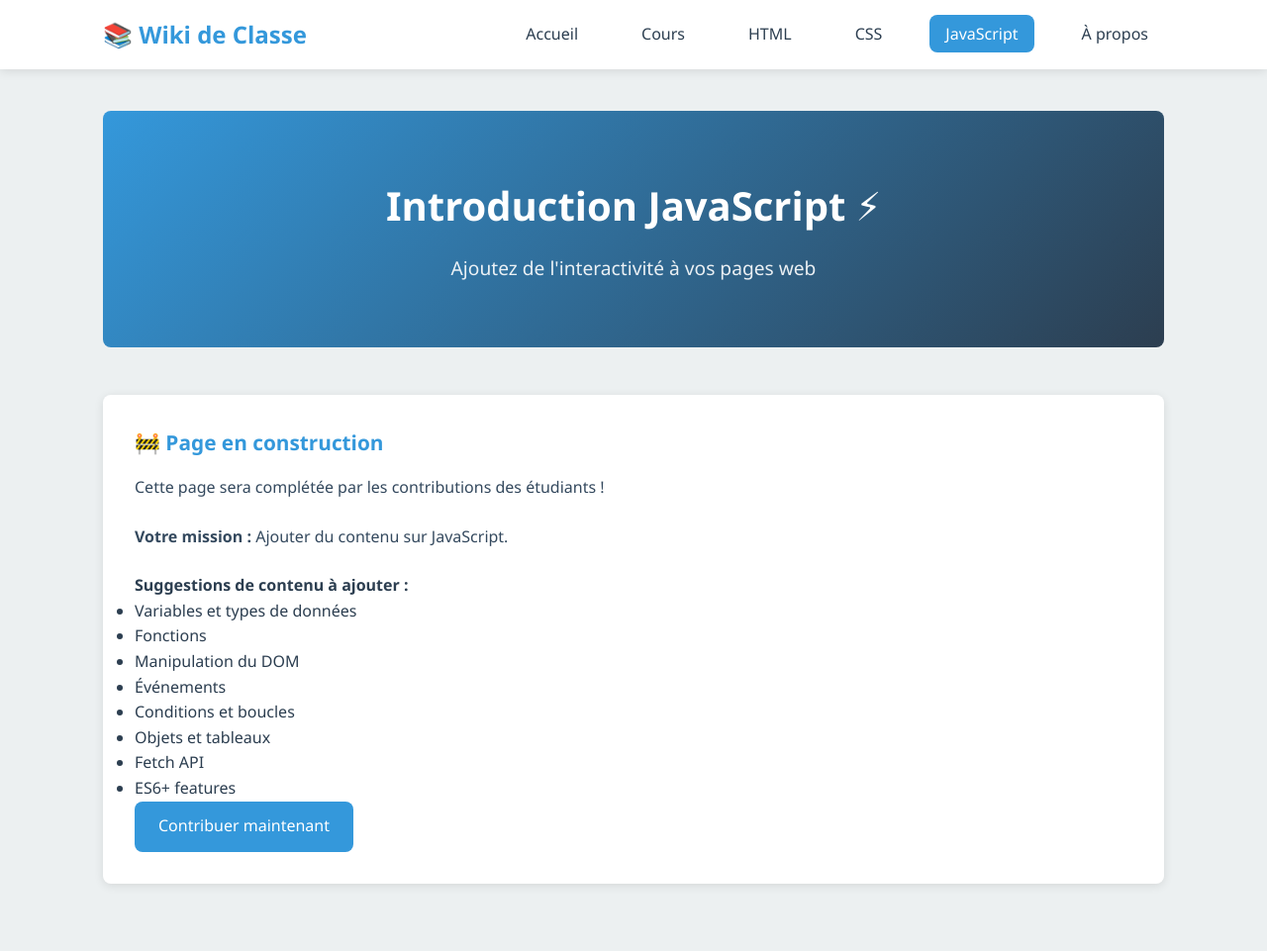
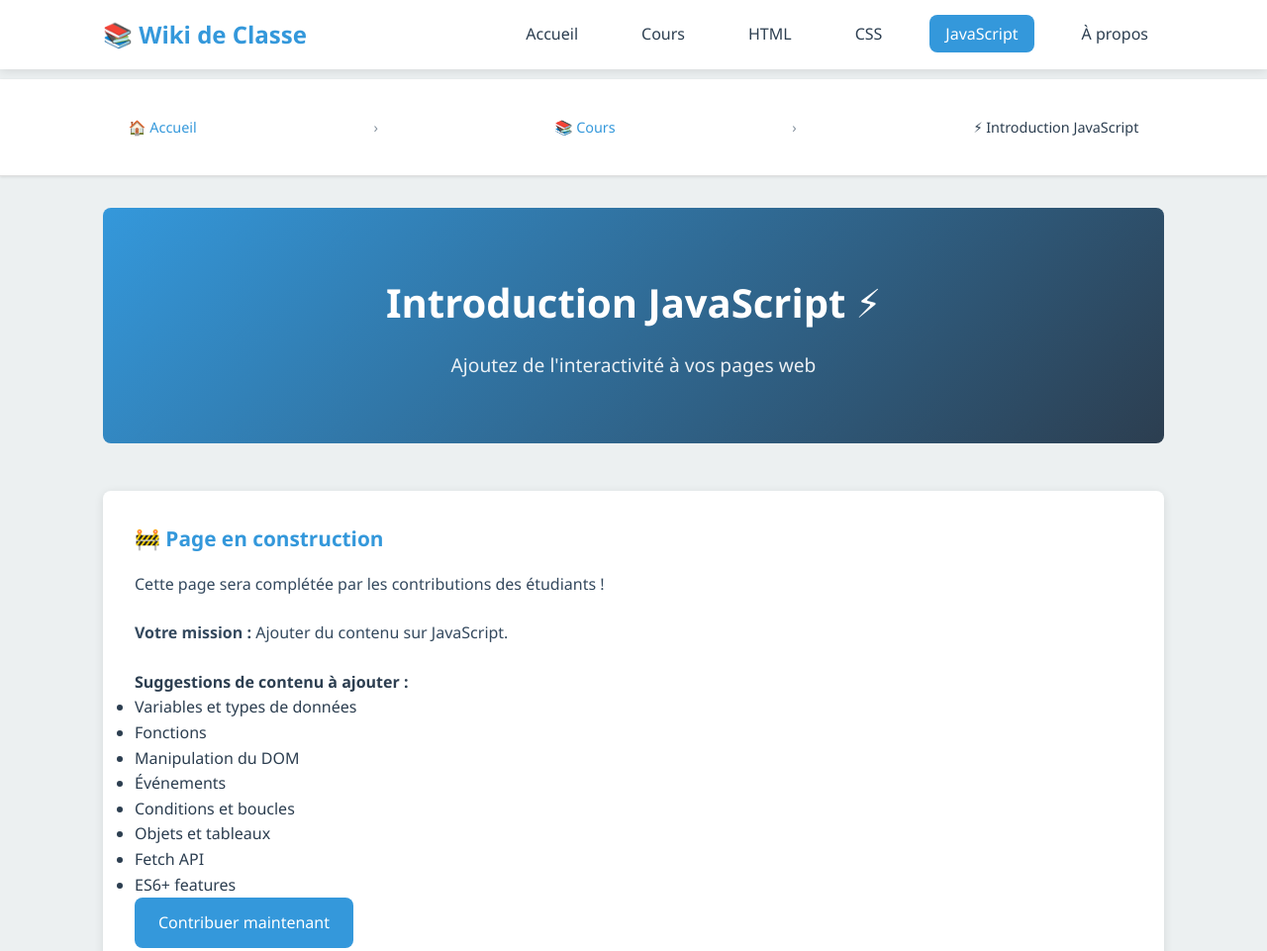
Before and after one commit to BaptisteVasseur/tp-git, a plain HTML site: page pages/js-intro.html in a window 1280 px wide. Shown: the top 961 px of the page at 99% size. Drawn offline with Linux system fonts and the light colour scheme.

Commit message:
feat: add breadcrumb system

```diff
--- a/css/style.css
+++ b/css/style.css
@@ -22,7 +22,7 @@
 }
 
 body {
-    font-family: 'Segoe UI', Tahoma, Geneva, Verdana, sans-serif;
+  font-family: "Segoe UI", Tahoma, Geneva, Verdana, sans-serif;
   line-height: 1.6;
   color: var(--text-color);
   background-color: var(--light-gray);
@@ -73,9 +73,61 @@ nav {
   color: var(--white);
 }
 
+/* Breadcrumb */
+.breadcrumb {
+  background: var(--white);
+  padding: 1rem 5%;
+  box-shadow: 0 1px 3px rgba(0, 0, 0, 0.1);
+  margin-top: 80px;
+  border-bottom: 1px solid #e0e0e0;
+}
+
+.breadcrumb-container {
+  max-width: 1200px;
+  margin: 0 auto;
+}
+
+.breadcrumb-nav {
+  display: flex;
+  align-items: center;
+  flex-wrap: wrap;
+  font-size: 0.9rem;
+  color: var(--dark-gray);
+}
+
+.breadcrumb-item {
+  display: flex;
+  align-items: center;
+}
+
+.breadcrumb-item a {
+  color: var(--primary-color);
+  text-decoration: none;
+  padding: 0.3rem 0.5rem;
+  border-radius: 4px;
+  transition: var(--transition);
+}
+
+.breadcrumb-item a:hover {
+  background-color: var(--light-gray);
+  color: var(--secondary-color);
+}
+
+.breadcrumb-separator {
+  margin: 0 0.5rem;
+  color: var(--dark-gray);
+  opacity: 0.6;
+}
+
+.breadcrumb-current {
+  color: var(--text-color);
+  font-weight: 500;
+  padding: 0.3rem 0.5rem;
+}
+
 /* Main content */
 main {
-    margin-top: 80px;
+  margin-top: 0;
   padding: 2rem 5%;
   max-width: 1200px;
   margin-left: auto;
@@ -86,7 +138,11 @@ main {
 .hero {
   text-align: center;
   padding: 4rem 0;
-    background: linear-gradient(135deg, var(--primary-color), var(--secondary-color));
+  background: linear-gradient(
+    135deg,
+    var(--primary-color),
+    var(--secondary-color)
+  );
   color: var(--white);
   border-radius: var(--border-radius);
   margin-bottom: 3rem;
@@ -254,20 +310,32 @@ footer p {
   text-align: center;
 }
 
-.mt-1 { margin-top: 1rem; }
-.mt-2 { margin-top: 2rem; }
-.mt-3 { margin-top: 3rem; }
+.mt-1 {
+  margin-top: 1rem;
+}
+.mt-2 {
+  margin-top: 2rem;
+}
+.mt-3 {
+  margin-top: 3rem;
+}
 
-.mb-1 { margin-bottom: 1rem; }
-.mb-2 { margin-bottom: 2rem; }
-.mb-3 { margin-bottom: 3rem; }
+.mb-1 {
+  margin-bottom: 1rem;
+}
+.mb-2 {
+  margin-bottom: 2rem;
+}
+.mb-3 {
+  margin-bottom: 3rem;
+}
 
 /* Code styling */
 code {
   background-color: var(--light-gray);
   padding: 0.2rem 0.4rem;
   border-radius: 4px;
-    font-family: 'Courier New', monospace;
+  font-family: "Courier New", monospace;
   font-size: 0.9rem;
 }
 
--- a/pages/js-intro.html
+++ b/pages/js-intro.html
@@ -1,10 +1,10 @@
 <!DOCTYPE html>
 <html lang="fr">
   <head>
-    <meta charset="UTF-8">
-    <meta name="viewport" content="width=device-width, initial-scale=1.0">
+    <meta charset="UTF-8" />
+    <meta name="viewport" content="width=device-width, initial-scale=1.0" />
     <title>Introduction JavaScript - Wiki de Classe</title>
-    <link rel="stylesheet" href="../css/style.css">
+    <link rel="stylesheet" href="../css/style.css" />
   </head>
   <body>
     <header>
@@ -23,6 +23,24 @@
       </nav>
     </header>
 
+    <div class="breadcrumb">
+      <div class="breadcrumb-container">
+        <nav class="breadcrumb-nav" aria-label="Fil d'Ariane">
+          <div class="breadcrumb-item">
+            <a href="../index.html">🏠 Accueil</a>
+          </div>
+          <span class="breadcrumb-separator">›</span>
+          <div class="breadcrumb-item">
+            <a href="index.html">📚 Cours</a>
+          </div>
+          <span class="breadcrumb-separator">›</span>
+          <div class="breadcrumb-item">
+            <span class="breadcrumb-current">⚡ Introduction JavaScript</span>
+          </div>
+        </nav>
+      </div>
+    </div>
+
     <main>
       <section class="hero">
         <h2>Introduction JavaScript ⚡</h2>
@@ -33,7 +51,9 @@
         <div class="card">
           <h3>🚧 Page en construction</h3>
           <p>Cette page sera complétée par les contributions des étudiants !</p>
-                <p><strong>Votre mission :</strong> Ajouter du contenu sur JavaScript.</p>
+          <p>
+            <strong>Votre mission :</strong> Ajouter du contenu sur JavaScript.
+          </p>
 
           <h4>Suggestions de contenu à ajouter :</h4>
           <ul>
@@ -47,7 +67,9 @@
             <li>ES6+ features</li>
           </ul>
 
-                <a href="https://github.com/baptistevasseur/tp-git/issues" class="btn">Contribuer maintenant</a>
+          <a href="https://github.com/baptistevasseur/tp-git/issues" class="btn"
+            >Contribuer maintenant</a
+          >
         </div>
       </section>
     </main>
```
Also changed, not shown: index.html (+26 -9 lines), pages/css-guide.html (+24 -4 lines), pages/html-basics.html (+28 -5 lines), pages/index.html (+75 -27 lines). Lines whose indentation alone changed are shown as unchanged.
